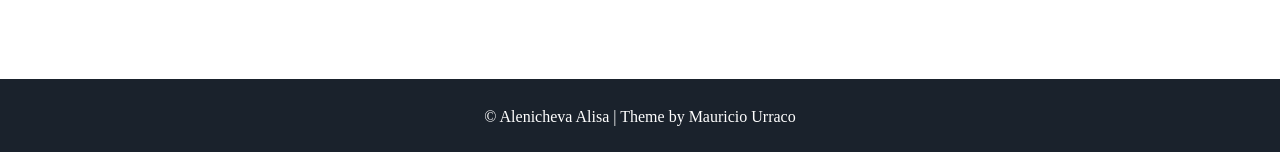
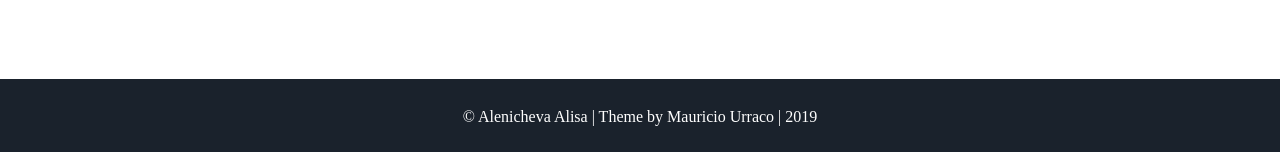
Before and after one commit to korney3/korney3.github.io, a Jekyll site: the page built from index.html, in a window 1280 px wide. Shown: the part 1550-1702 px from the top of the page. Built offline with Jekyll 4.4.1, drawn with Linux system fonts in a browser that asks for light colours; some web fonts are replaced.

Commit message:
Update footer.html

```diff
--- a/_includes/footer.html
+++ b/_includes/footer.html
@@ -1,5 +1,5 @@
 <footer class="footer">
-     <p>&copy; {{ site.username }} | Theme by <a href="https://github.com/murraco">Mauricio Urraco</a> </p>
+     <p>&copy; <a href="https://github.com/korney3">{{ site.username }}</a> | Theme by <a href="https://github.com/murraco">Mauricio Urraco</a> | 2019 </p>
 
      <!--<p><a href="https://github.com/murraco">Design</a></p>-->
     <!--<p>Build with Jekyll and <span class="love">❤</span> by <a href="https://github.com/murraco">Mauricio Urraco</a></p> -->
```
